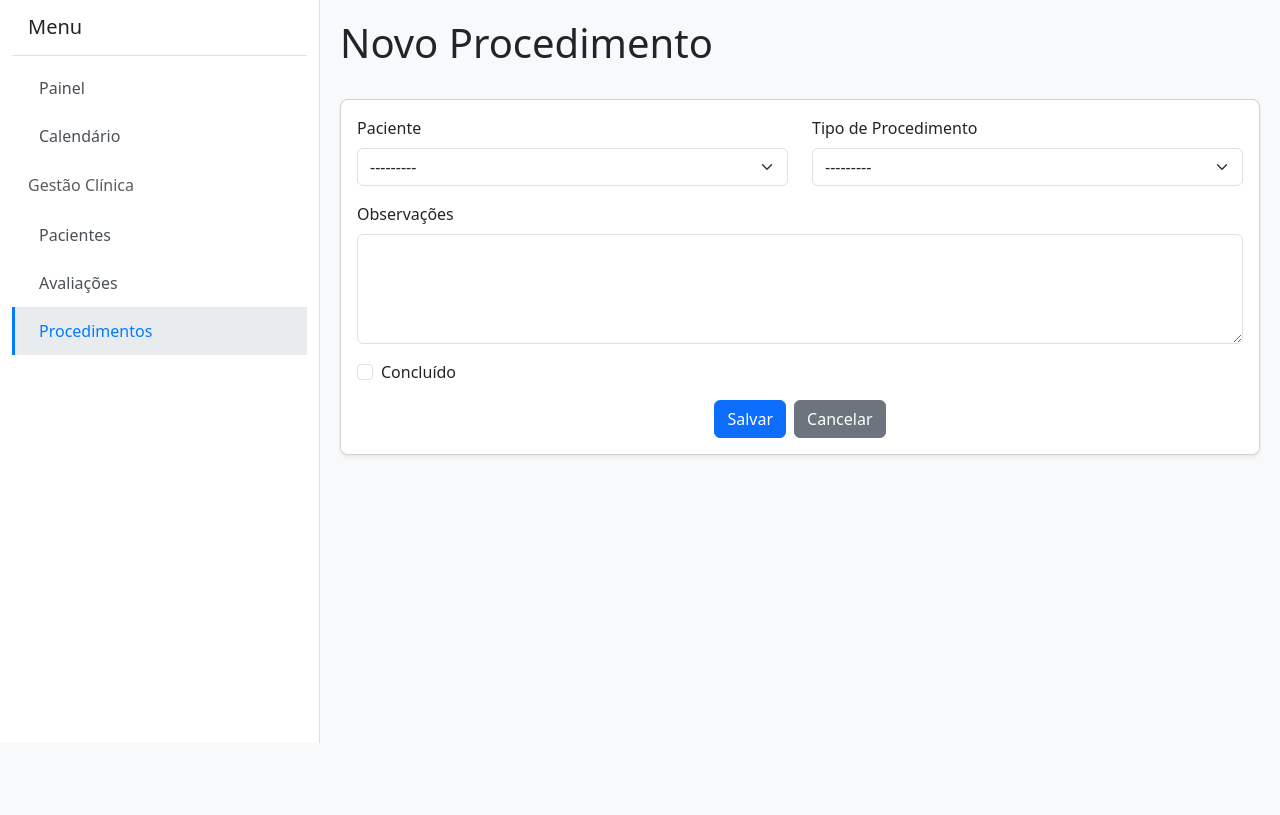
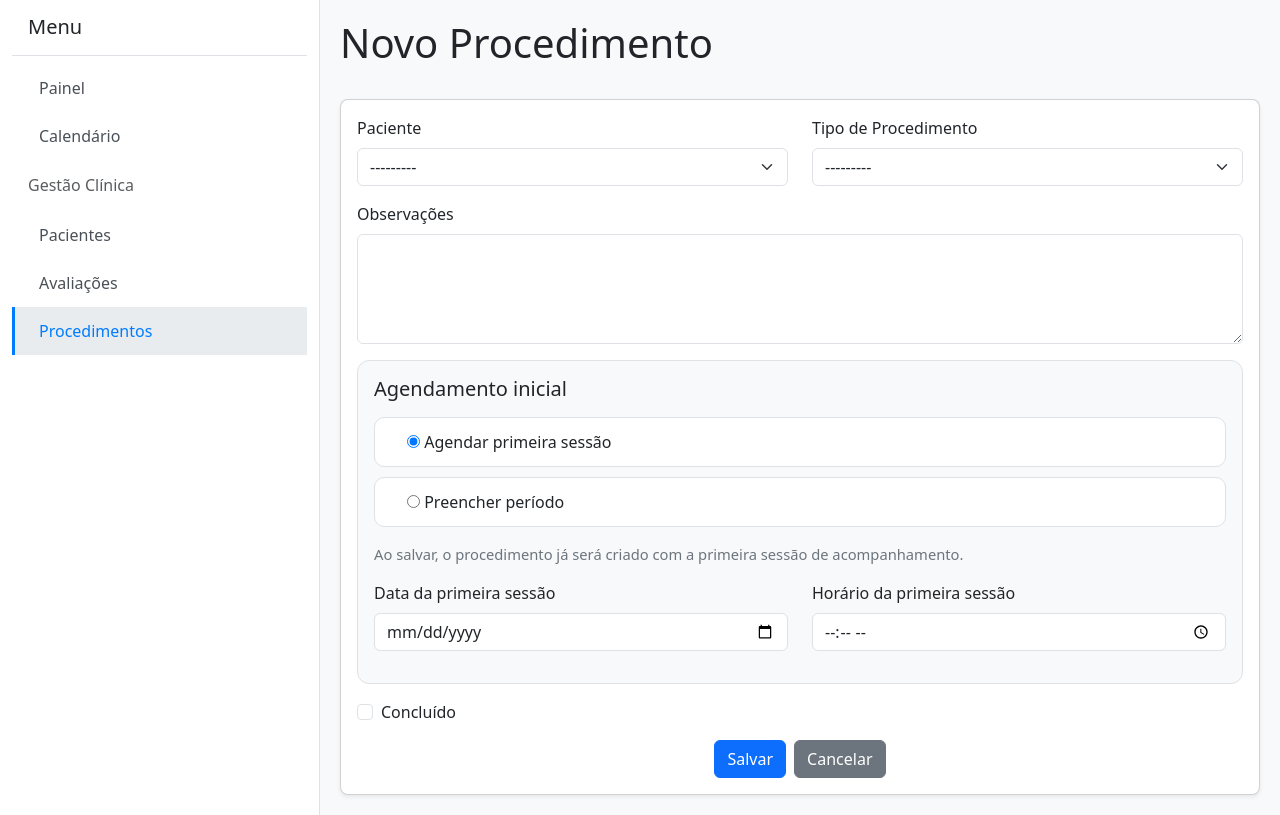
Before and after one commit to crissisueta/Fisio, a Django app: page /forms/procedimentos/novo/ in a window 1280 px wide. Shown: the part 63-878 px from the top of the page. Before the commit the page ends 806 px from the top, so only its background shows below. Run offline with Django 4.2, Linux system fonts and the light colour scheme; a user stored in the database is signed in; data comes from the database, SQL or seed files in the repository; tables that the repository leaves empty hold one stand-in row (values such as "Sample post").

Commit message:
added period booking

```diff
--- a/forms/forms.py
+++ b/forms/forms.py
@@ -1,6 +1,10 @@
+from datetime import datetime
+
 from django import forms
+from django.core.exceptions import ValidationError
 
 from .models import Avaliacao, Paciente, Procedimento, Sessao
+from .services.scheduling_service import WEEKDAY_CHOICES
 
 
 class PacienteForm(forms.ModelForm):
@@ -68,6 +72,30 @@ class AvaliacaoForm(forms.ModelForm):
 
 
 class ProcedimentoForm(forms.ModelForm):
+    MODO_AGENDAMENTO_UNICO = "unico"
+    MODO_AGENDAMENTO_LOTE = "lote"
+    MODO_AGENDAMENTO_CHOICES = [
+        (MODO_AGENDAMENTO_UNICO, "Agendar primeira sessão"),
+        (MODO_AGENDAMENTO_LOTE, "Preencher período"),
+    ]
+
+    modo_agendamento = forms.ChoiceField(
+        choices=MODO_AGENDAMENTO_CHOICES,
+        initial=MODO_AGENDAMENTO_UNICO,
+        widget=forms.RadioSelect,
+        label="Como deseja agendar?",
+    )
+    data_sessao_inicial = forms.DateField(
+        required=False,
+        widget=forms.DateInput(attrs={"class": "form-control", "type": "date"}, format="%Y-%m-%d"),
+        label="Data da primeira sessão",
+    )
+    hora_sessao_inicial = forms.TimeField(
+        required=False,
+        widget=forms.TimeInput(attrs={"class": "form-control", "type": "time"}, format="%H:%M"),
+        label="Horário da primeira sessão",
+    )
+
     class Meta:
         model = Procedimento
         fields = ["paciente", "tipo_procedimento", "observacoes", "concluido"]
@@ -84,24 +112,54 @@ class ProcedimentoForm(forms.ModelForm):
             "concluido": "Concluído",
         }
 
+    def __init__(self, *args, **kwargs):
+        self.enable_schedule_fields = kwargs.pop("enable_schedule_fields", True)
+        super().__init__(*args, **kwargs)
+        self.fields["data_sessao_inicial"].input_formats = ["%Y-%m-%d"]
+        self.fields["hora_sessao_inicial"].input_formats = ["%H:%M"]
+
+        if not self.enable_schedule_fields:
+            for field_name in ("modo_agendamento", "data_sessao_inicial", "hora_sessao_inicial"):
+                self.fields.pop(field_name, None)
+
+    def clean(self):
+        cleaned_data = super().clean()
+        if not self.enable_schedule_fields:
+            return cleaned_data
+
+        modo_agendamento = cleaned_data.get("modo_agendamento")
+        data_sessao_inicial = cleaned_data.get("data_sessao_inicial")
+        hora_sessao_inicial = cleaned_data.get("hora_sessao_inicial")
+
+        if modo_agendamento == self.MODO_AGENDAMENTO_UNICO:
+            if not data_sessao_inicial:
+                self.add_error("data_sessao_inicial", "Informe a data da primeira sessão.")
+            if not hora_sessao_inicial:
+                self.add_error("hora_sessao_inicial", "Informe o horário da primeira sessão.")
+
+        return cleaned_data
+
+    def get_initial_session_datetime(self):
+        data_sessao = self.cleaned_data["data_sessao_inicial"]
+        hora_sessao = self.cleaned_data["hora_sessao_inicial"]
+        return datetime.combine(data_sessao, hora_sessao)
+
 
 class SessaoForm(forms.ModelForm):
     class Meta:
         model = Sessao
-        fields = ["data_hora", "numero", "status", "assinatura_confirmada", "observacoes"]
+        fields = ["data_hora", "status", "assinatura_confirmada", "observacoes"]
         widgets = {
             "data_hora": forms.DateTimeInput(
                 attrs={"class": "form-control", "type": "datetime-local"},
                 format="%Y-%m-%dT%H:%M",
             ),
-            "numero": forms.NumberInput(attrs={"class": "form-control", "min": 1}),
             "status": forms.Select(attrs={"class": "form-select"}),
             "assinatura_confirmada": forms.CheckboxInput(attrs={"class": "form-check-input"}),
             "observacoes": forms.Textarea(attrs={"class": "form-control", "rows": 3}),
         }
         labels = {
             "data_hora": "Data e Hora",
-            "numero": "Número da Sessão",
             "status": "Status",
             "assinatura_confirmada": "Assinatura Confirmada",
             "observacoes": "Observações",
@@ -110,3 +168,44 @@ class SessaoForm(forms.ModelForm):
     def __init__(self, *args, **kwargs):
         super().__init__(*args, **kwargs)
         self.fields["data_hora"].input_formats = ["%Y-%m-%dT%H:%M"]
+
+
+class ProcedimentoBulkScheduleForm(forms.Form):
+    referencia_mes = forms.DateField(
+        widget=forms.DateInput(attrs={"class": "form-control", "type": "month"}, format="%Y-%m"),
+        input_formats=["%Y-%m"],
+        label="Mês de referência",
+    )
+    dias_semana = forms.MultipleChoiceField(
+        choices=WEEKDAY_CHOICES,
+        widget=forms.CheckboxSelectMultiple,
+        label="Dias da semana",
+    )
+    hora_inicial = forms.TimeField(
+        widget=forms.TimeInput(attrs={"class": "form-control", "type": "time"}, format="%H:%M"),
+        input_formats=["%H:%M"],
+        label="Horário inicial",
+    )
+    hora_final = forms.TimeField(
+        required=False,
+        widget=forms.TimeInput(attrs={"class": "form-control", "type": "time"}, format="%H:%M"),
+        input_formats=["%H:%M"],
+        label="Horário final",
+        help_text="Opcional. Usado apenas para validação e conferência visual neste fluxo.",
+    )
+
+    def clean_dias_semana(self):
+        values = self.cleaned_data["dias_semana"]
+        if not values:
+            raise ValidationError("Selecione ao menos um dia da semana.")
+        return [int(value) for value in values]
+
+    def clean(self):
+        cleaned_data = super().clean()
+        hora_inicial = cleaned_data.get("hora_inicial")
+        hora_final = cleaned_data.get("hora_final")
+
+        if hora_inicial and hora_final and hora_final <= hora_inicial:
+            self.add_error("hora_final", "O horário final deve ser maior que o horário inicial.")
+
+        return cleaned_data
--- /dev/null
+++ b/forms/services/scheduling_service.py
@@ -0,0 +1,169 @@
+from __future__ import annotations
+
+import calendar
+from dataclasses import dataclass
+from datetime import date, datetime, time
+
+from django.core.exceptions import ValidationError
+from django.db import transaction
+from django.utils import timezone
+
+from ..models import Procedimento, Sessao
+
+
+WEEKDAY_CHOICES = [
+    (0, "Segunda-feira"),
+    (1, "Terça-feira"),
+    (2, "Quarta-feira"),
+    (3, "Quinta-feira"),
+    (4, "Sexta-feira"),
+    (5, "Sábado"),
+    (6, "Domingo"),
+]
+WEEKDAY_LABELS = dict(WEEKDAY_CHOICES)
+
+
+@dataclass
+class BulkSessionGenerationResult:
+    created_sessions: list[Sessao]
+    skipped_conflicts: list[datetime]
+
+
+def ensure_aware_datetime(value: datetime) -> datetime:
+    if timezone.is_naive(value):
+        return timezone.make_aware(value, timezone.get_current_timezone())
+    return value
+
+
+def resequence_sessoes(procedimento: Procedimento | int) -> None:
+    procedimento_id = procedimento.pk if isinstance(procedimento, Procedimento) else procedimento
+    sessoes = list(
+        Sessao.objects.filter(procedimento_id=procedimento_id)
+        .order_by("data_hora", "created_at", "pk")
+    )
+
+    for index, sessao in enumerate(sessoes, start=1):
+        if sessao.numero != index:
+            Sessao.objects.filter(pk=sessao.pk).update(numero=index, updated_at=timezone.now())
+
+
+def _validate_session_collision(
+    procedimento: Procedimento,
+    data_hora: datetime,
+    *,
+    ignore_session_id: int | None = None,
+) -> None:
+    aware_datetime = ensure_aware_datetime(data_hora)
+
+    same_procedure = Sessao.objects.filter(procedimento=procedimento, data_hora=aware_datetime)
+    same_patient = Sessao.objects.filter(
+        procedimento__paciente=procedimento.paciente,
+        data_hora=aware_datetime,
+    )
+
+    if ignore_session_id:
+        same_procedure = same_procedure.exclude(pk=ignore_session_id)
+        same_patient = same_patient.exclude(pk=ignore_session_id)
+
+    if same_procedure.exists():
+        raise ValidationError("Já existe uma sessão deste procedimento agendada para esta data e horário.")
+
+    if same_patient.exists():
+        raise ValidationError("O paciente já possui outra sessão agendada para esta data e horário.")
+
+
+@transaction.atomic
+def create_session_for_procedimento(
+    procedimento: Procedimento,
+    *,
+    data_hora: datetime,
+    status: str = Sessao.STATUS_AGENDADA,
+    assinatura_confirmada: bool = False,
+    observacoes: str = "",
+) -> Sessao:
+    aware_datetime = ensure_aware_datetime(data_hora)
+    _validate_session_collision(procedimento, aware_datetime)
+
+    sessao = Sessao.objects.create(
+        procedimento=procedimento,
+        data_hora=aware_datetime,
+        status=status,
+        assinatura_confirmada=assinatura_confirmada,
+        observacoes=observacoes,
+    )
+    resequence_sessoes(procedimento)
+    sessao.refresh_from_db(fields=["numero"])
+    return sessao
+
+
+@transaction.atomic
+def update_sessao(
+    sessao: Sessao,
+    *,
+    data_hora: datetime,
+    status: str,
+    assinatura_confirmada: bool,
+    observacoes: str,
+) -> Sessao:
+    aware_datetime = ensure_aware_datetime(data_hora)
+    _validate_session_collision(sessao.procedimento, aware_datetime, ignore_session_id=sessao.pk)
+
+    sessao.data_hora = aware_datetime
+    sessao.status = status
+    sessao.assinatura_confirmada = assinatura_confirmada
+    sessao.observacoes = observacoes
+    sessao.save(update_fields=["data_hora", "status", "assinatura_confirmada", "observacoes", "updated_at"])
+    resequence_sessoes(sessao.procedimento_id)
+    sessao.refresh_from_db(fields=["numero"])
+    return sessao
+
+
+def create_initial_session_for_procedure(
+    procedimento: Procedimento,
+    *,
+    data_hora: datetime,
+) -> Sessao:
+    return create_session_for_procedimento(procedimento, data_hora=data_hora)
+
+
+@transaction.atomic
+def generate_sessions_for_month_by_weekday(
+    procedimento: Procedimento,
+    *,
+    year: int,
+    month: int,
+    weekdays: list[int],
+    start_time: time,
+) -> BulkSessionGenerationResult:
+    if not weekdays:
+        raise ValidationError("Selecione ao menos um dia da semana para o agendamento em lote.")
+
+    _, month_days = calendar.monthrange(year, month)
+    candidate_datetimes: list[datetime] = []
+
+    for day in range(1, month_days + 1):
+        current_date = date(year, month, day)
+        if current_date.weekday() in weekdays:
+            candidate_datetimes.append(
+                ensure_aware_datetime(datetime.combine(current_date, start_time))
+            )
+
+    candidate_datetimes.sort()
+    created_sessions: list[Sessao] = []
+    skipped_conflicts: list[datetime] = []
+
+    for candidate in candidate_datetimes:
+        try:
+            created_sessions.append(
+                create_session_for_procedimento(
+                    procedimento,
+                    data_hora=candidate,
+                )
+            )
+        except ValidationError:
+            skipped_conflicts.append(candidate)
+
+    return BulkSessionGenerationResult(
+        created_sessions=created_sessions,
+        skipped_conflicts=skipped_conflicts,
+    )
--- a/forms/urls.py
+++ b/forms/urls.py
@@ -15,6 +15,7 @@ from .views import (
     ProcedimentoCreateView,
     ProcedimentoDeleteView,
     ProcedimentoDetailView,
+    ProcedimentoBulkScheduleView,
     ProcedimentoListView,
     ProcedimentoUpdateView,
     add_sessao,
@@ -44,6 +45,7 @@ urlpatterns = [
     path("procedimentos/", ProcedimentoListView.as_view(), name="procedure-list"),
     path("procedimentos/novo/", ProcedimentoCreateView.as_view(), name="procedure-create"),
     path("procedimentos/<int:pk>/", ProcedimentoDetailView.as_view(), name="procedure-detail"),
+    path("procedimentos/<int:pk>/agendamento-lote/", ProcedimentoBulkScheduleView.as_view(), name="procedure-bulk-schedule"),
     path("procedimentos/<int:pk>/editar/", ProcedimentoUpdateView.as_view(), name="procedure-update"),
     path("procedimentos/<int:pk>/deletar/", ProcedimentoDeleteView.as_view(), name="procedure-delete"),
     path("procedimentos/<int:pk>/toggle-concluido/", toggle_procedimento_concluido, name="procedure-toggle-complete"),
--- a/forms/views.py
+++ b/forms/views.py
@@ -1,16 +1,24 @@
 from django.contrib import messages
 from django.contrib.auth.decorators import login_required
 from django.contrib.auth.mixins import LoginRequiredMixin
+from django.core.exceptions import ValidationError
+from django.db import transaction
 from django.http import JsonResponse
 from django.shortcuts import get_object_or_404, redirect
 from django.urls import reverse_lazy
 from django.utils import timezone
 from django.views.decorators.http import require_POST
-from django.views.generic import CreateView, DeleteView, DetailView, ListView, TemplateView, UpdateView
+from django.views.generic import CreateView, DeleteView, DetailView, FormView, ListView, TemplateView, UpdateView
 
-from .forms import AvaliacaoForm, PacienteForm, ProcedimentoForm, SessaoForm
+from .forms import AvaliacaoForm, PacienteForm, ProcedimentoBulkScheduleForm, ProcedimentoForm, SessaoForm
 from .models import Avaliacao, Paciente, Procedimento, Sessao
 from .services.calendar_service import build_calendar_events
+from .services.scheduling_service import (
+    create_initial_session_for_procedure,
+    create_session_for_procedimento,
+    generate_sessions_for_month_by_weekday,
+    update_sessao,
+)
 
 
 def _data_hora_ciente_fuso(value):
@@ -203,9 +211,32 @@ class ProcedimentoCreateView(LoginRequiredMixin, CreateView):
     template_name = "forms/procedure_form.html"
     success_url = reverse_lazy("procedure-list")
 
+    def get_form_kwargs(self):
+        kwargs = super().get_form_kwargs()
+        kwargs["enable_schedule_fields"] = True
+        return kwargs
+
     def form_valid(self, form):
-        messages.success(self.request, "Procedimento criado com sucesso.")
-        return super().form_valid(form)
+        try:
+            with transaction.atomic():
+                self.object = form.save()
+                modo_agendamento = form.cleaned_data["modo_agendamento"]
+
+                if modo_agendamento == ProcedimentoForm.MODO_AGENDAMENTO_UNICO:
+                    create_initial_session_for_procedure(
+                        self.object,
+                        data_hora=form.get_initial_session_datetime(),
+                    )
+        except ValidationError as exc:
+            form.add_error("data_sessao_inicial", exc.message)
+            return self.form_invalid(form)
+
+        if form.cleaned_data["modo_agendamento"] == ProcedimentoForm.MODO_AGENDAMENTO_UNICO:
+            messages.success(self.request, "Procedimento criado com sucesso com a primeira sessão agendada.")
+            return redirect("procedure-detail", pk=self.object.pk)
+
+        messages.success(self.request, "Procedimento criado com sucesso. Agora preencha o período das sessões.")
+        return redirect("procedure-bulk-schedule", pk=self.object.pk)
 
 
 class ProcedimentoUpdateView(LoginRequiredMixin, UpdateView):
@@ -213,6 +244,11 @@ class ProcedimentoUpdateView(LoginRequiredMixin, UpdateView):
     form_class = ProcedimentoForm
     template_name = "forms/procedure_form.html"
     success_url = reverse_lazy("procedure-list")
+
+    def get_form_kwargs(self):
+        kwargs = super().get_form_kwargs()
+        kwargs["enable_schedule_fields"] = False
+        return kwargs
 
     def form_valid(self, form):
         messages.success(self.request, "Procedimento atualizado com sucesso.")
@@ -227,6 +263,58 @@ class ProcedimentoDeleteView(LoginRequiredMixin, DeleteView):
     def delete(self, request, *args, **kwargs):
         messages.success(self.request, "Procedimento removido com sucesso.")
         return super().delete(request, *args, **kwargs)
+
+
+class ProcedimentoBulkScheduleView(LoginRequiredMixin, FormView):
+    template_name = "forms/procedure_bulk_schedule.html"
+    form_class = ProcedimentoBulkScheduleForm
+
+    def dispatch(self, request, *args, **kwargs):
+        self.procedimento = get_object_or_404(
+            Procedimento.objects.select_related("paciente", "tipo_procedimento"),
+            pk=kwargs["pk"],
+        )
+        return super().dispatch(request, *args, **kwargs)
+
+    def get_initial(self):
+        initial = super().get_initial()
+        now = timezone.localdate()
+        initial["referencia_mes"] = now.replace(day=1)
+        return initial
+
+    def get_context_data(self, **kwargs):
+        context = super().get_context_data(**kwargs)
+        context["procedimento"] = self.procedimento
+        return context
+
+    def form_valid(self, form):
+        referencia_mes = form.cleaned_data["referencia_mes"]
+        result = generate_sessions_for_month_by_weekday(
+            self.procedimento,
+            year=referencia_mes.year,
+            month=referencia_mes.month,
+            weekdays=form.cleaned_data["dias_semana"],
+            start_time=form.cleaned_data["hora_inicial"],
+        )
+
+        if not result.created_sessions:
+            messages.warning(
+                self.request,
+                "Nenhuma sessão foi criada. Todos os horários selecionados já possuíam conflito.",
+            )
+        else:
+            messages.success(
+                self.request,
+                f"{len(result.created_sessions)} sessão(ões) criada(s) com sucesso para este procedimento.",
+            )
+
+        if result.skipped_conflicts:
+            messages.warning(
+                self.request,
+                f"{len(result.skipped_conflicts)} data(s) foram ignoradas por conflito de agenda.",
+            )
+
+        return redirect("procedure-detail", pk=self.procedimento.pk)
 
 
 @login_required
@@ -246,10 +334,17 @@ def add_sessao(request, pk):
     procedimento = get_object_or_404(Procedimento, pk=pk)
     form = SessaoForm(request.POST)
     if form.is_valid():
-        sessao = form.save(commit=False)
-        sessao.procedimento = procedimento
-        sessao.save()
-        messages.success(request, "Sessão adicionada com sucesso.")
+        try:
+            create_session_for_procedimento(
+                procedimento,
+                data_hora=form.cleaned_data["data_hora"],
+                status=form.cleaned_data["status"],
+                assinatura_confirmada=form.cleaned_data["assinatura_confirmada"],
+                observacoes=form.cleaned_data["observacoes"],
+            )
+            messages.success(request, "Sessão adicionada com sucesso.")
+        except ValidationError as exc:
+            messages.error(request, exc.message)
     else:
         messages.error(request, "Não foi possível adicionar a sessão. Verifique os dados informados.")
     return redirect("procedure-detail", pk=procedimento.pk)
@@ -261,8 +356,17 @@ def edit_sessao(request, session_id):
     sessao = get_object_or_404(Sessao, pk=session_id)
     form = SessaoForm(request.POST, instance=sessao)
     if form.is_valid():
-        form.save()
-        messages.success(request, "Sessão atualizada com sucesso.")
+        try:
+            update_sessao(
+                sessao,
+                data_hora=form.cleaned_data["data_hora"],
+                status=form.cleaned_data["status"],
+                assinatura_confirmada=form.cleaned_data["assinatura_confirmada"],
+                observacoes=form.cleaned_data["observacoes"],
+            )
+            messages.success(request, "Sessão atualizada com sucesso.")
+        except ValidationError as exc:
+            messages.error(request, exc.message)
     else:
         messages.error(request, "Não foi possível atualizar a sessão.")
     return redirect("procedure-detail", pk=sessao.procedimento_id)
--- a/templates/forms/procedure_form.html
+++ b/templates/forms/procedure_form.html
@@ -1,6 +1,14 @@
 {% extends 'base.html' %}
 
 {% block title %}{% if form.instance.pk %}Editar{% else %}Novo{% endif %} Procedimento{% endblock %}
+{% block extra_css %}
+<style>
+    .schedule-mode-card { border: 1px solid #dee2e6; border-radius: 12px; padding: 16px; background: #f8f9fa; }
+    .schedule-mode-card .form-check { padding: 12px 14px 12px 2rem; border: 1px solid #dee2e6; border-radius: 10px; background: #fff; }
+    .schedule-mode-card .form-check + .form-check { margin-top: 10px; }
+    .schedule-mode-card .hint { color: #6c757d; font-size: 0.92rem; }
+</style>
+{% endblock %}
 
 {% block content %}
 <div class="row mb-4"><div class="col-md-12"><h1>{% if form.instance.pk %}Editar{% else %}Novo{% endif %} Procedimento</h1></div></div>
@@ -28,6 +36,41 @@
                 {% if form.observacoes.errors %}<div class="invalid-feedback d-block">{{ form.observacoes.errors }}</div>{% endif %}
             </div>
 
+            {% if form.modo_agendamento %}
+            <div class="schedule-mode-card mb-3">
+                <h5 class="mb-3">Agendamento inicial</h5>
+                <div class="mb-3">
+                    {% for radio in form.modo_agendamento %}
+                    <div class="form-check">
+                        {{ radio.tag }}
+                        <label class="form-check-label" for="{{ radio.id_for_label }}">{{ radio.choice_label }}</label>
+                    </div>
+                    {% endfor %}
+                    {% if form.modo_agendamento.errors %}<div class="invalid-feedback d-block">{{ form.modo_agendamento.errors }}</div>{% endif %}
+                </div>
+
+                <div id="single-schedule-fields">
+                    <p class="hint mb-3">Ao salvar, o procedimento já será criado com a primeira sessão de acompanhamento.</p>
+                    <div class="row">
+                        <div class="col-md-6 mb-3">
+                            <label for="{{ form.data_sessao_inicial.id_for_label }}" class="form-label">{{ form.data_sessao_inicial.label }}</label>
+                            {{ form.data_sessao_inicial }}
+                            {% if form.data_sessao_inicial.errors %}<div class="invalid-feedback d-block">{{ form.data_sessao_inicial.errors }}</div>{% endif %}
+                        </div>
+                        <div class="col-md-6 mb-3">
+                            <label for="{{ form.hora_sessao_inicial.id_for_label }}" class="form-label">{{ form.hora_sessao_inicial.label }}</label>
+                            {{ form.hora_sessao_inicial }}
+                            {% if form.hora_sessao_inicial.errors %}<div class="invalid-feedback d-block">{{ form.hora_sessao_inicial.errors }}</div>{% endif %}
+                        </div>
+                    </div>
+                </div>
+
+                <div id="bulk-schedule-hint" class="alert alert-info mb-0 d-none">
+                    Depois de salvar este procedimento, você irá para uma etapa de preenchimento de período para criar todas as sessões do mês escolhido.
+                </div>
+            </div>
+            {% endif %}
+
             <div class="form-check mb-3">
                 {{ form.concluido }}
                 <label class="form-check-label" for="{{ form.concluido.id_for_label }}">{{ form.concluido.label }}</label>
@@ -42,3 +85,25 @@
     </div>
 </div>
 {% endblock %}
+
+{% block extra_js %}
+{% if form.modo_agendamento %}
+<script>
+    (function() {
+        const radios = document.querySelectorAll('input[name="modo_agendamento"]');
+        const singleFields = document.getElementById('single-schedule-fields');
+        const bulkHint = document.getElementById('bulk-schedule-hint');
+
+        function syncMode() {
+            const selected = document.querySelector('input[name="modo_agendamento"]:checked');
+            const isBulk = selected && selected.value === 'lote';
+            singleFields.classList.toggle('d-none', isBulk);
+            bulkHint.classList.toggle('d-none', !isBulk);
+        }
+
+        radios.forEach((radio) => radio.addEventListener('change', syncMode));
+        syncMode();
+    })();
+</script>
+{% endif %}
+{% endblock %}
```
Also changed, not shown: templates/forms/procedure_bulk_schedule.html (added, +90 -0 lines), templates/includes/followup_section.html (+9 -7 lines), forms/migrations/0016_resequence_sessoes_numero.py (added).
